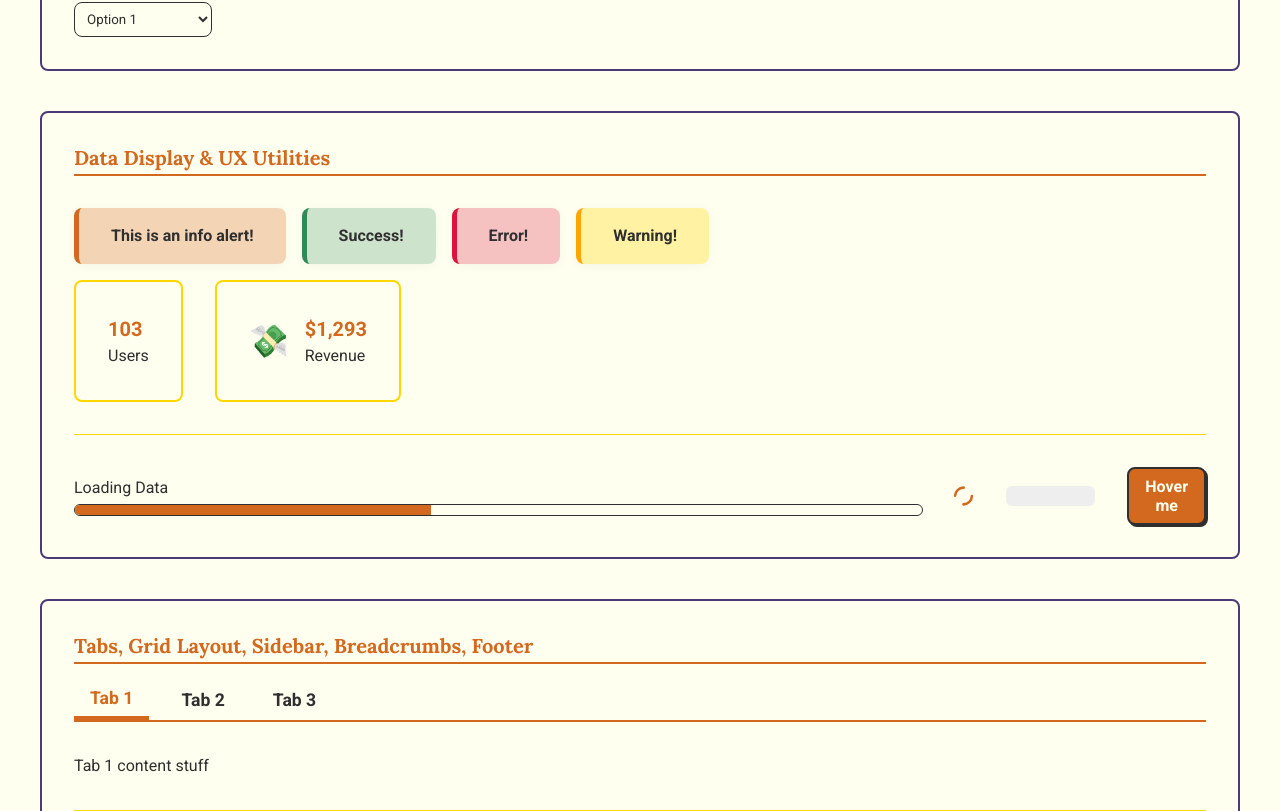
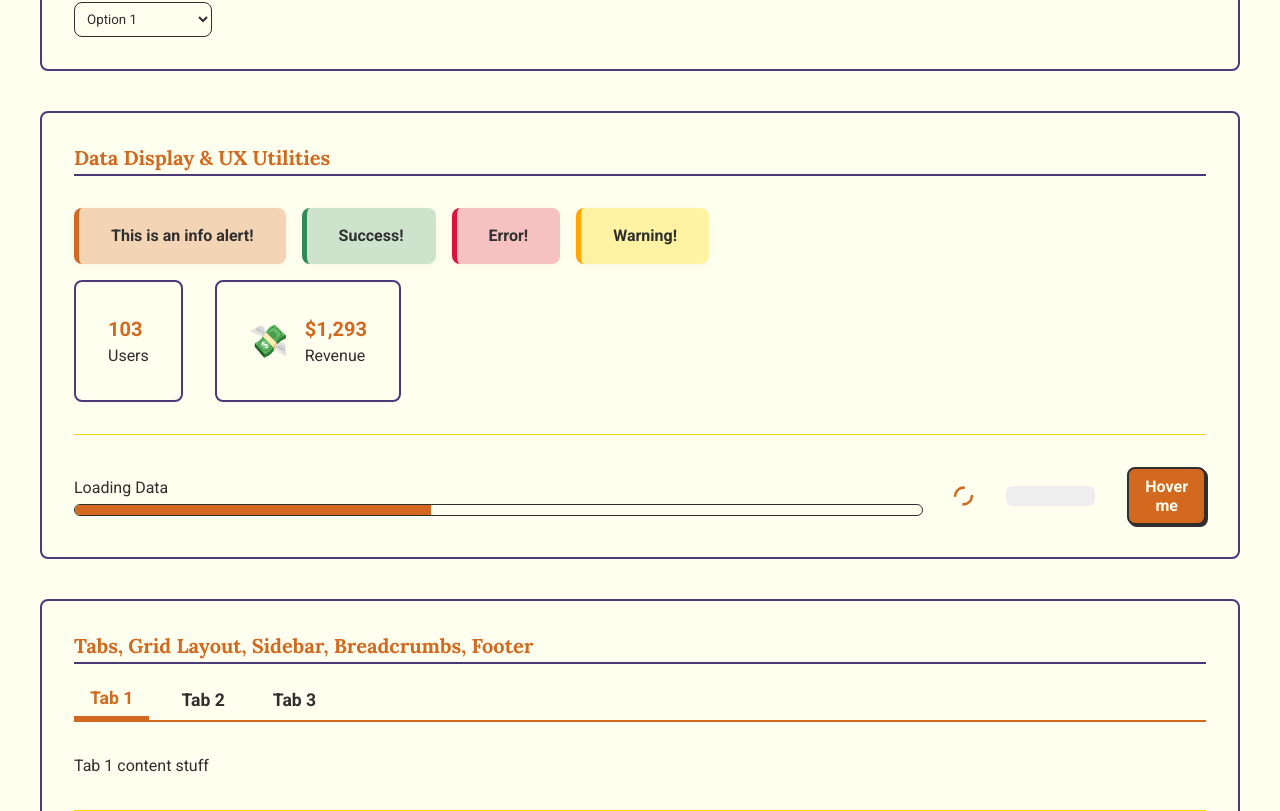
Before and after one commit to SirSluginston/shared-ui, a React (Vite) app: page / in a window 1280 px wide. Shown: the part 789-1600 px from the top of the page. Built offline with nearby package versions, Linux system fonts and the light colour scheme.

Commit message:
refactor: standardize border styling to use shared-border-color variable

```diff
--- a/src/components/Card.tsx
+++ b/src/components/Card.tsx
@@ -3,12 +3,15 @@ import React from 'react';
 interface CardProps {
   title?: string;
   children: React.ReactNode;
+  className?: string;
+  style?: React.CSSProperties;
 }
 
-export const Card = ({ title, children }: CardProps) => {
+export const Card = ({ title, children, className, style }: CardProps) => {
   // All styles leverage CSS variables for full theming compatibility.
   return (
     <div
+      className={className}
       style={{
         backgroundColor: 'var(--light-color)',
         borderRadius: 'var(--radius-master)',
@@ -19,7 +22,8 @@ export const Card = ({ title, children }: CardProps) => {
         flexDirection: 'column',
         gap: 'var(--space-md)',
         transition: 'all 0.3s ease',
-        marginTop: 0
+        marginTop: 0,
+        ...style,
       }}
     >
       {title && (
@@ -28,7 +32,7 @@ export const Card = ({ title, children }: CardProps) => {
             marginTop: 0,
             marginBottom: 0,
             color: 'var(--brand-color)',
-            borderBottom: '2px solid var(--brand-color)',
+            borderBottom: '2.5px solid var(--shared-border-color)',
             paddingBottom: 'var(--space-xs)',
             fontFamily: 'var(--font-serif)',
             fontSize: '1.25rem',
--- a/src/components/Sidebar.tsx
+++ b/src/components/Sidebar.tsx
@@ -7,6 +7,8 @@ interface SidebarProps {
    * The border color. Defaults to var(--shared-border-color) which is set by CSS for theme mode.
    */
   borderColor?: string;
+  className?: string;
+  style?: React.CSSProperties;
 }
 
 // Sidebar: Modern card for filters, navigation, widgets.
@@ -14,9 +16,12 @@ export const Sidebar = ({
   children,
   width = '280px',
   borderColor = 'var(--shared-border-color)',
+  className,
+  style,
 }: SidebarProps) => {
   return (
     <aside
+      className={className}
       style={{
         width,
         background: 'var(--light-color)',
@@ -26,6 +31,8 @@ export const Sidebar = ({
         minHeight: '60vh',
         fontFamily: 'var(--font-sans)',
         boxSizing: 'border-box',
+        transition: 'all 0.3s ease',
+        ...style,
       }}
     >
       {children}
--- a/src/components/StatCard.tsx
+++ b/src/components/StatCard.tsx
@@ -4,20 +4,25 @@ interface StatCardProps {
   label: string;
   value: string | number;
   icon?: React.ReactNode;
+  className?: string;
+  style?: React.CSSProperties;
 }
 
 // StatCard: Showcases a single metric with decoration.
-export const StatCard = ({ label, value, icon }: StatCardProps) => (
+export const StatCard = ({ label, value, icon, className, style }: StatCardProps) => (
   <div
+    className={className}
     style={{
       padding: 'var(--space-lg)',
       borderRadius: 'var(--radius-master)',
       background: 'var(--light-color)',
-      border: '2px solid var(--accent-color)',
+      border: '2.5px solid var(--shared-border-color)',
       display: 'flex',
       flexDirection: 'row',
       alignItems: 'center',
-      gap: 'var(--space-md)'
+      gap: 'var(--space-md)',
+      transition: 'all 0.3s ease',
+      ...style,
     }}
   >
     {icon && <span style={{ fontSize: '2rem' }}>{icon}</span>}
```
